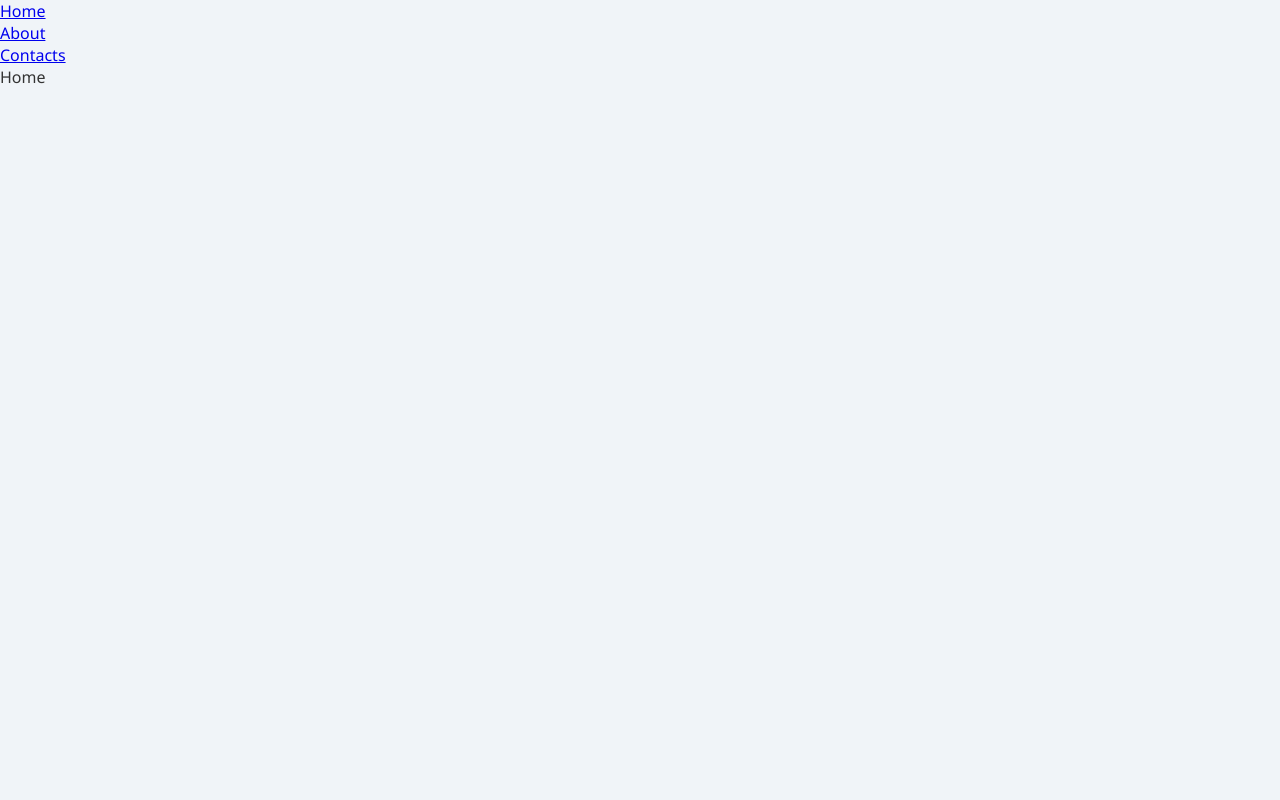
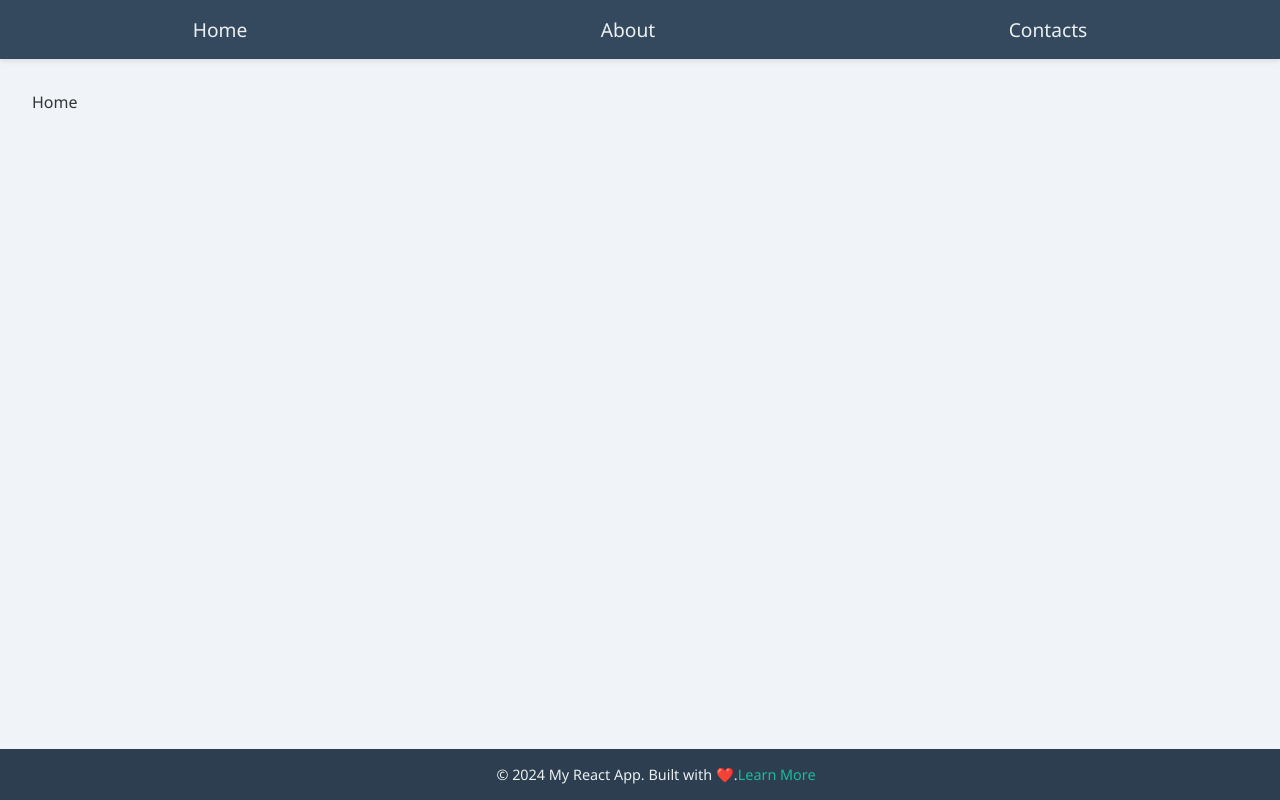
Before and after one commit to RensithUdara/react_routing_examples, a React (Create React App) app: page / in a window 1280 px wide. Built offline with nearby package versions, Linux system fonts and the light colour scheme.

Commit message:
modify main screen

```diff
--- a/src/App.js
+++ b/src/App.js
@@ -1,5 +1,4 @@
-import logo from './logo.svg';
-import './App.css';
+import React from 'react';
 import { BrowserRouter, Routes, Route, Link } from 'react-router-dom';
 import Home from './pages/Home';
 import About from './pages/About';
@@ -7,30 +6,35 @@ import Contacts from './pages/Contacts';
 import Company from './pages/Company';
 import Product from './pages/Product';
 import NotFound from './pages/NotFound';
+import './App.css';
 
 function App() {
   return (
     <BrowserRouter>
-      <div>
+      <div className="navbar">
         <Link to="/">Home</Link>
-        <br />
         <Link to="/about">About</Link>
-        <br />
         <Link to="/contacts">Contacts</Link>
       </div>
+      <div className="main-content">
         <Routes>
           <Route path="/" element={<Home />} />
           <Route path="/about" element={<About />} />
           <Route path="/about/company" element={<Company />} />
-
           <Route path="/contacts" element={<Contacts />} />
-        <Route path="/product/:productId " element={<Product />} />
-
+          <Route path="/product/:productId" element={<Product />} />
           <Route path="*" element={<NotFound />} />
-
         </Routes>
+      </div>
+      <footer>
+        © {new Date().getFullYear()} My React App. Built with ❤️.
+        <a href="https://example.com" target="_blank" rel="noopener noreferrer">
+          Learn More
+        </a>
+      </footer>
     </BrowserRouter>
   );
 }
 
+
 export default App;
```
Lines whose indentation alone changed are shown as unchanged.
